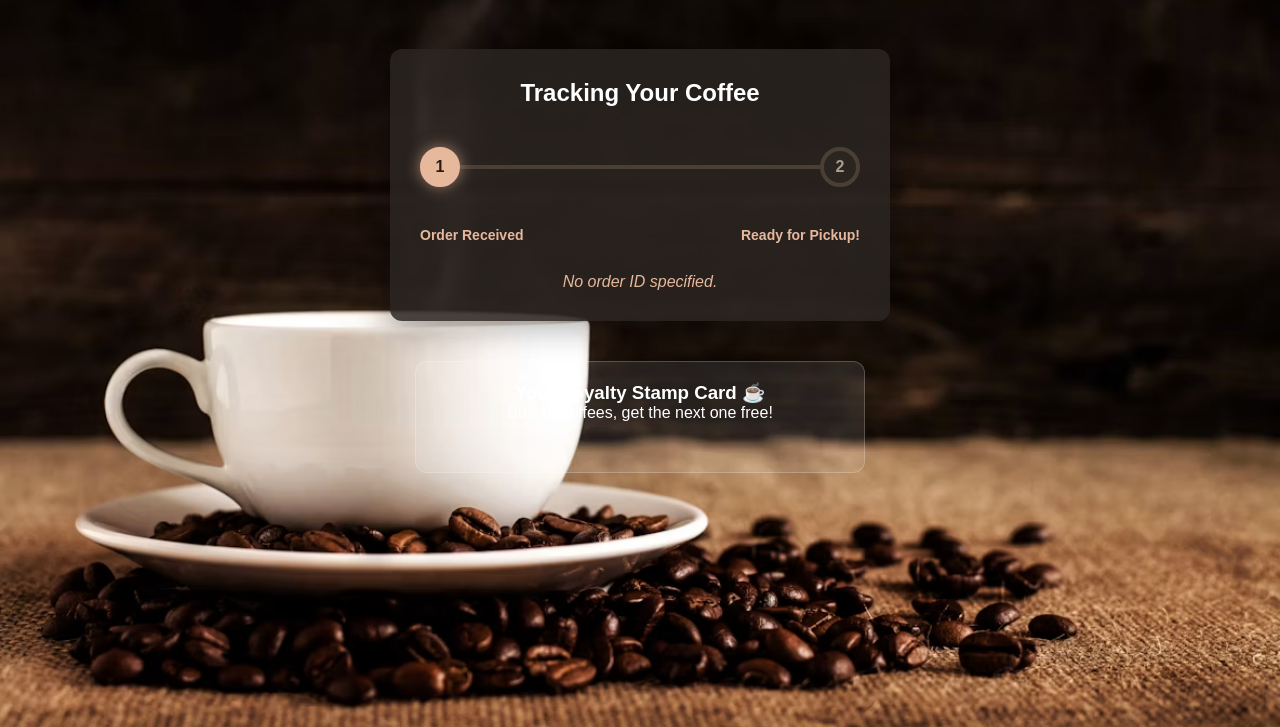
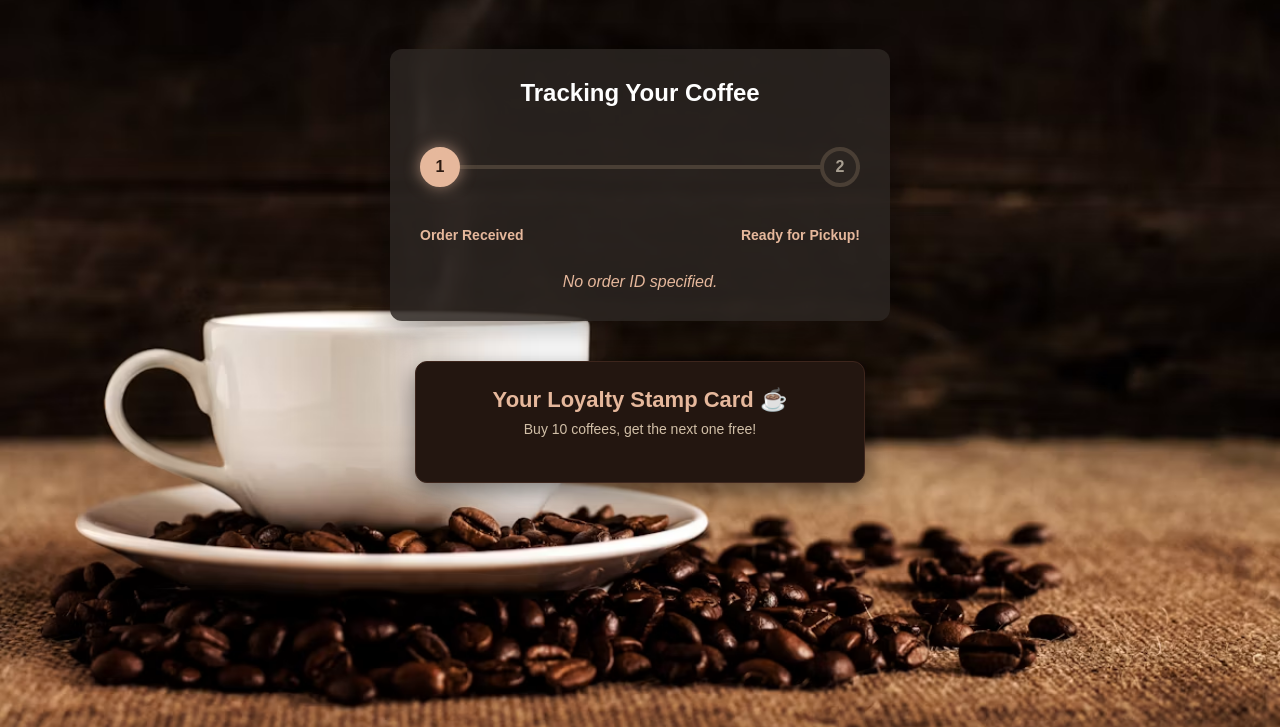
Before and after one commit to FranX0820/Coffee, a website: page public/track.html in a window 1280 px wide. Shown: the part 73-800 px from the top of the page. Drawn offline with Linux system fonts and the light colour scheme.

Commit message:
css change

```diff
--- a/public/style.css
+++ b/public/style.css
@@ -352,39 +352,34 @@ nav.navbar a:hover {
     }
 }
 .loyalty-card {
-  background: rgba(255, 255, 255, 0.1);
-  padding: 20px;
+  /* Change background from clear/white to a solid dark blend matching your theme */
+  background: #231610;
+  padding: 25px;
   border-radius: 12px;
   text-align: center;
   max-width: 450px;
-  margin: 20px auto;
-  border: 1px solid rgba(255, 255, 255, 0.2);
+
+  /* Centering constraints to align directly beneath the main tracking box */
+  margin: 30px auto;
+  box-shadow: 0 8px 24px rgba(0, 0, 0, 0.5);
+  border: 1px solid #3d251c;
+
+  /* Ensure inner text layout aligns correctly inside bounds */
+  box-sizing: border-box;
+  width: 90%;
+  clear: both;
 }
 
-.stamps-grid {
-  display: grid;
-  grid-template-columns: repeat(5, 1fr);
-  gap: 12px;
-  margin-top: 15px;
+/* Make sure headers stand out perfectly */
+.loyalty-card h3 {
+  color: #e6b89c;
+  margin-top: 0;
+  margin-bottom: 8px;
+  font-size: 22px;
 }
 
-.stamp-slot {
-  width: 55px;
-  height: 55px;
-  border-radius: 50%;
-  border: 2px dashed rgba(255, 255, 255, 0.4);
-  display: flex;
-  align-items: center;
-  justify-content: center;
-  font-size: 22px;
-  transition: all 0.3s ease;
+.loyalty-card p {
+  color: #d1bfa7;
+  font-size: 14px;
+  margin-bottom: 20px;
 }
-
-/* When a slot has a stamp active */
-.stamp-slot.active {
-  background: #e6b89c;
-  border-style: solid;
-  border-color: #e6b89c;
-  transform: scale(1.05);
-  box-shadow: 0 4px 10px rgba(230, 184, 156, 0.3);
-}
```
